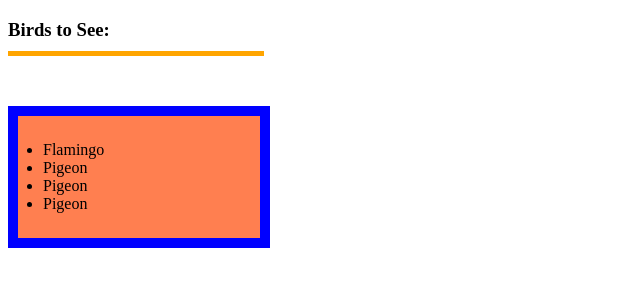
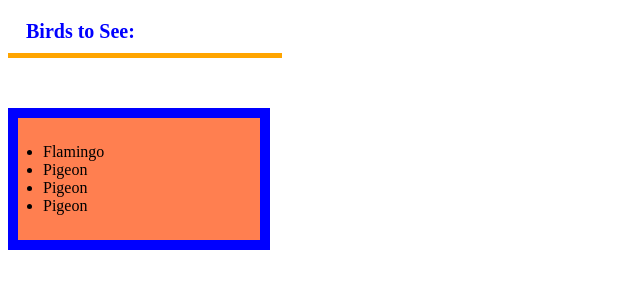
Before and after one commit to Lizzi9/CSS-BOX-MODEL, a plain HTML site: page index.html in a window 1280 px wide. Shown: the whole page, without its empty margins (0-640 px from the left). Drawn offline with Linux system fonts and the light colour scheme.

Commit message:
add font-size and font-family to h3

```diff
--- a/index.css
+++ b/index.css
@@ -1,7 +1,10 @@
 h3{
+    color:blue;
+    font-size: 20px;
     width:20vw;
     border-bottom: 5px solid orange;
     padding-bottom:10px;
+    padding-left:18px;
 
 }
 div{
```
